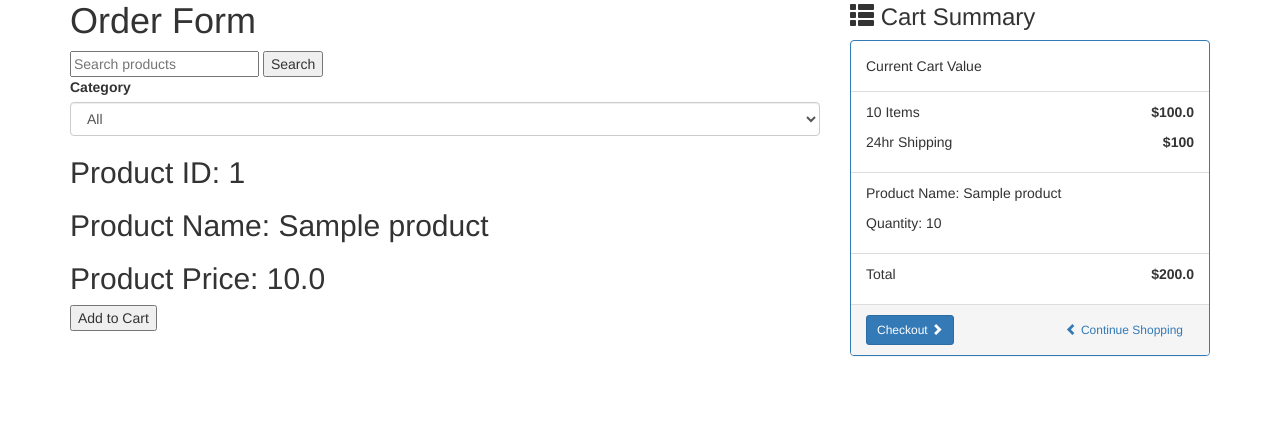
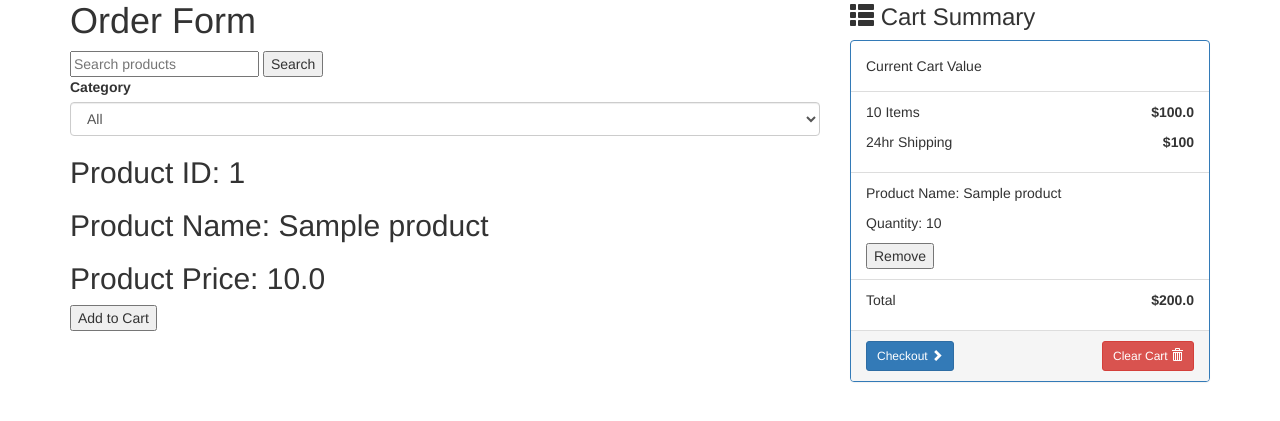
Before and after one commit to laucw1213/D04_pegasus.hk_230033992_230033980_230040319, a Flask app: page /order_form in a window 1280 px wide. Shown: the part 91-512 px from the top of the page. Run offline with Flask 3, Linux system fonts and the light colour scheme; a user stored in the database is signed in; tables that the repository leaves empty hold one stand-in row (values such as "Sample post"); some libraries are stand-ins or nearby versions.

Commit message:
add remove_from_cart, clear_cart

```diff
--- a/app/routes.py
+++ b/app/routes.py
@@ -201,6 +201,7 @@ def unfollow(username):
     return redirect(url_for('user', username=username))
 
 @app.route('/order_form', methods=['GET', 'POST'])
+@login_required
 def order_form():
     form = OrderForm()
     query = request.args.get('query')  # 從請求參數中獲取查詢字串
@@ -215,18 +216,28 @@ def order_form():
     if query:
         products = Product.query.filter(Product.name.contains(query)).all()  # 如果有查詢字串，則查詢名稱包含該字串的所有產品
 
-    # 獲取當前用戶的購物車
-    cart = Cart.query.get(session['cart_id'])
+    # 檢查 'cart_id' 是否在 session 中
+    if 'cart_id' not in session:
+        # 如果 'cart_id' 不存在，則創建一個新的購物車
+        cart = Cart()
+        db.session.add(cart)
+        db.session.commit()
+
+        # 將新的 'cart_id' 存儲到 session 中
+        session['cart_id'] = cart.id
+    else:
+        # 如果 'cart_id' 存在，則繼續處理
+        cart = Cart.query.get(session['cart_id'])
 
     if cart is None:
-        # 如果 cart 為 None，則重定向到首頁
+        flash('No cart found.')
         return redirect(url_for('index'))
 
     # 獲取購物車中的產品信息
-    cart_items = [(item.product, item.quantity) for item in cart.items]
+    cart_items = [(Product.query.get(item.product_id), item.quantity) for item in cart.items]
 
     # 計算購物車中的總價
-    total_price = sum([item.product.price * item.quantity for item in cart.items])
+    total_price = sum([Product.query.get(item.product_id).price * item.quantity for item in cart.items])
 
     # 計算購物車中的總數量
     quantity_total = sum([item.quantity for item in cart.items])
@@ -257,9 +268,11 @@ def add_to_cart():
 
     # 獲取當前用戶的購物車
     cart_id = session.get('cart_id')
+
     if cart_id is None:
         # 如果 cart_id 為 None，則創建一個新的購物車
         cart = Cart()
+        cart.items = []  # 確保 cart.items 是一個列表
         db.session.add(cart)
         db.session.commit()
         session['cart_id'] = cart.id
@@ -269,35 +282,73 @@ def add_to_cart():
     # 從數據庫中獲取產品
     product = Product.query.get_or_404(product_id)
 
+    # 獲取購物車中的所有項目
+    items = CartItem.query.filter_by(cart_id=cart.id).all()
+
     # 創建一個新的 CartItem 並將其添加到購物車中
-    cart_item = CartItem(product=product, quantity=1)
-    cart.items.append(cart_item)
-
-    # 將變更保存到數據庫中
+    cart_item = CartItem(product_id=product.id, cart_id=cart.id, quantity=1)
+    db.session.add(cart_item)
+    cart.items.append(cart_item)  # 將新的 CartItem 添加到 cart.items 中
     db.session.commit()
 
     # 重定向回 order_form 頁面
     return redirect(url_for('order_form'))
 
+@app.route('/remove_from_cart/<int:item_id>', methods=['POST'])
+def remove_from_cart(item_id):
+    # 獲取當前用戶的購物車
+    cart_id = session.get('cart_id')
+    print(f"Cart ID: {cart_id}")  # 打印購物車 ID
 
-@app.route('/remove-from-cart/<int:product_id>')
-def remove_from_cart(product_id):
-    # 從數據庫中獲取產品
-    product = Product.query.get_or_404(product_id)
+    if cart_id is not None:
+        # 從數據庫中獲取購物車
+        cart = Cart.query.get_or_404(cart_id)
+        print(f"Cart: {cart}")  # 打印購物車
 
+        # 根據 id 選擇要刪除的項目
+        item = CartItem.query.filter_by(cart_id=cart.id, product_id=item_id).first()
+        if item is not None:
+            print(f"Item: {item}")  # 打印購物車項目
+            db.session.delete(item)
+            print("Item deleted")  # 打印刪除信息
+            db.session.commit()
+            print("Changes committed")  # 打印提交信息
+        else:
+            print(f"Error: No item with id {item_id} in cart {cart.id}")
+            flash(f"Error: No item with id {item_id} in cart {cart.id}", 'error')
+
+    return redirect(url_for('order_form'))
+
+@app.route('/clear_cart')
+def clear_cart():
     # 獲取當前用戶的購物車
-    cart = Cart.query.get_or_404(session['cart_id'])
+    cart_id = session.get('cart_id')
+    print(f"Cart ID: {cart_id}")  # 打印購物車 ID
 
-    # 從購物車中移除產品
-    cart.products.remove(product)
+    if cart_id is not None:
+        # 從數據庫中獲取購物車
+        cart = Cart.query.get_or_404(cart_id)
+        print(f"Cart: {cart}")  # 打印購物車
 
-    # 將變更保存到數據庫中
-    db.session.commit()
+        # 清空購物車
+        for item in cart.items:
+            print(f"Item: {item}")  # 打印購物車項目
+
+            # 刪除關聯表中的記錄
+            db.session.delete(item)
+            print("Item deleted")  # 打印刪除信息
+
+        # 提交變更到數據庫
+        db.session.commit()
+        print("Changes committed")  # 打印提交信息
+
+        # 從 session 中移除購物車 ID
+        session.pop('cart_id')
+        print("Cart ID removed from session")  # 打印移除信息
 
     return redirect(url_for('order_form'))
 
 @app.route('/checkout', methods=['GET', 'POST'])
-
 def checkout():
     # 獲取當前用戶的購物車
     cart = Cart.query.get(session['cart_id'])
--- a/app/templates/order_form.html.j2
+++ b/app/templates/order_form.html.j2
@@ -50,8 +50,7 @@
                 </div>
             {% endfor %}
         </div>
-
-            <!-- Cart Summary -->
+        <!-- Cart Summary -->
         <div class="col-lg-4">
             <h3 class="bold">
                 <i class="glyphicon glyphicon-th-list"></i> Cart Summary
@@ -61,7 +60,7 @@
                 <ul class="list-group">
                     <li class="list-group-item">
                         <p>
-                            {{ quantity_total }} Items <strong class="pull-right">&dollar;{{ grand_total}}</strong>
+                            {{ quantity_total }} Items <strong class="pull-right">&dollar;{{ grand_total }}</strong>
                         </p>
                         <p>
                             24hr Shipping <strong class="pull-right">&dollar;100</strong>
@@ -71,11 +70,15 @@
                         <li class="list-group-item">
                             <p>Product Name: {{ item.name }}</p>
                             <p>Quantity: {{ quantity }}</p>
+                            <!-- 添加一個 "Remove" 按鈕 -->
+                            <form action="{{ url_for('remove_from_cart', item_id=item.id) }}" method="post">
+                                <input type="submit" value="Remove">
+                            </form>
                         </li>
                     {% endfor %}
                     <li class="list-group-item">
                         <p>
-                            Total <strong class="pull-right">&dollar;{{ grand_total_plus_shipping}}</strong>
+                            Total <strong class="pull-right">&dollar;{{ grand_total_plus_shipping }}</strong>
                         </p>
                     </li>
                 </ul>
@@ -84,17 +87,17 @@
                         <a href="{{ url_for('checkout') }}" class="btn btn-primary btn-sm">
                             Checkout <i class="glyphicon glyphicon-chevron-right"></i>
                         </a>
+                        <a href="{{ url_for('clear_cart') }}"
+                           class="btn btn-danger btn-sm pull-right">
+                            Clear Cart <i class="glyphicon glyphicon-trash"></i>
+                        </a>
                     {% else %}
                         <a href="#" class="btn btn-primary btn-sm">
                             Checkout <i class="glyphicon glyphicon-chevron-right"></i>
                         </a>
                     {% endif %}
-                    <a href="{{ url_for('order_form') }}"
-                        class="btn btn-link btn-sm pull-right">
-                        <i class="glyphicon glyphicon-chevron-left"></i> Continue Shopping
-                    </a>
                 </div>
             </div>
         </div>
     </div>
-    {% endblock %}
+{% endblock %}
```
Also changed, not shown: app/models.py (+3 -5 lines), 1 other file.
